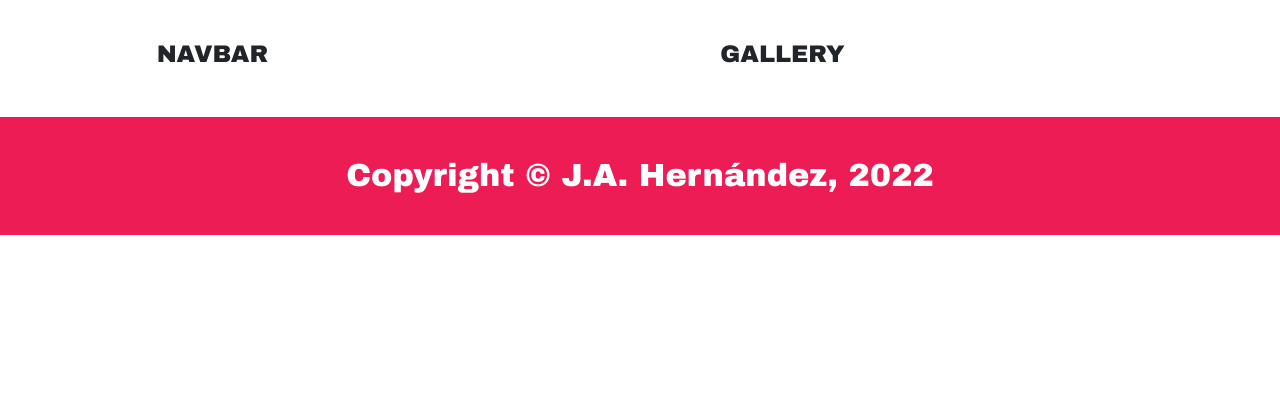
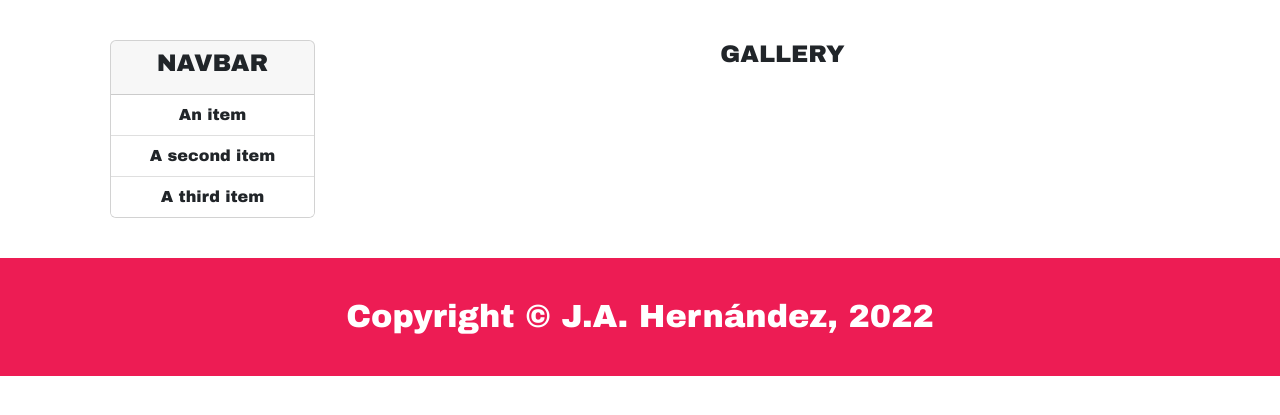
Before and after one commit to albertiaedev/photoapp, a Python web app: template photoapp/app/templates/app/gallery.html in a window 1280 px wide. Shown: the top 415 px of the page. Run offline with Jinja, Linux system fonts and the light colour scheme; the template is opened without the code that fills it, so the values that code supplies are empty.

Commit message:
Created the navbar card using bootstrap

```diff
--- a/photoapp/app/templates/app/gallery.html
+++ b/photoapp/app/templates/app/gallery.html
@@ -32,7 +32,16 @@
     <div class="container">
       <div class="row">
         <div class="col-md-3">
-          <h4>NAVBAR</h4>
+          <div class="card">
+          <div class="card-header">
+            <h4>NAVBAR</h4>
+          </div>
+          <ul class="list-group list-group-flush">
+            <li class="list-group-item">An item</li>
+            <li class="list-group-item">A second item</li>
+            <li class="list-group-item">A third item</li>
+          </ul>
+        </div>
         </div>
         <div class="col-md-9">
           <h4>GALLERY</h4>
```
